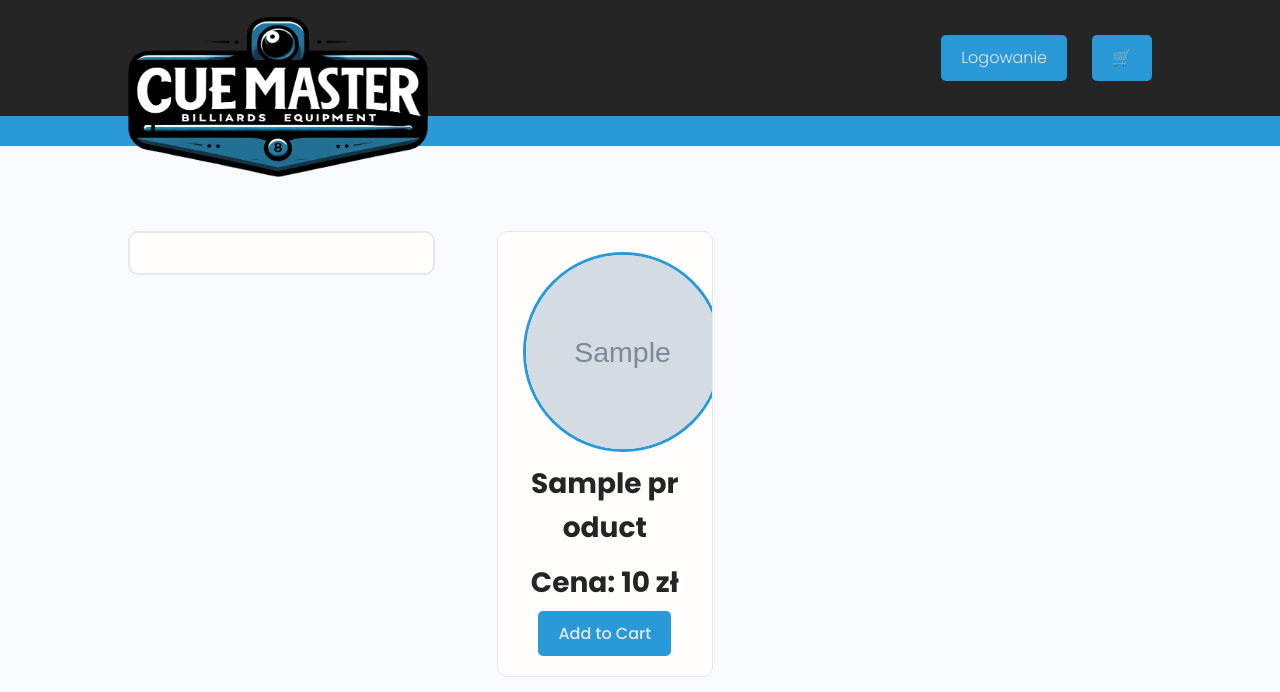
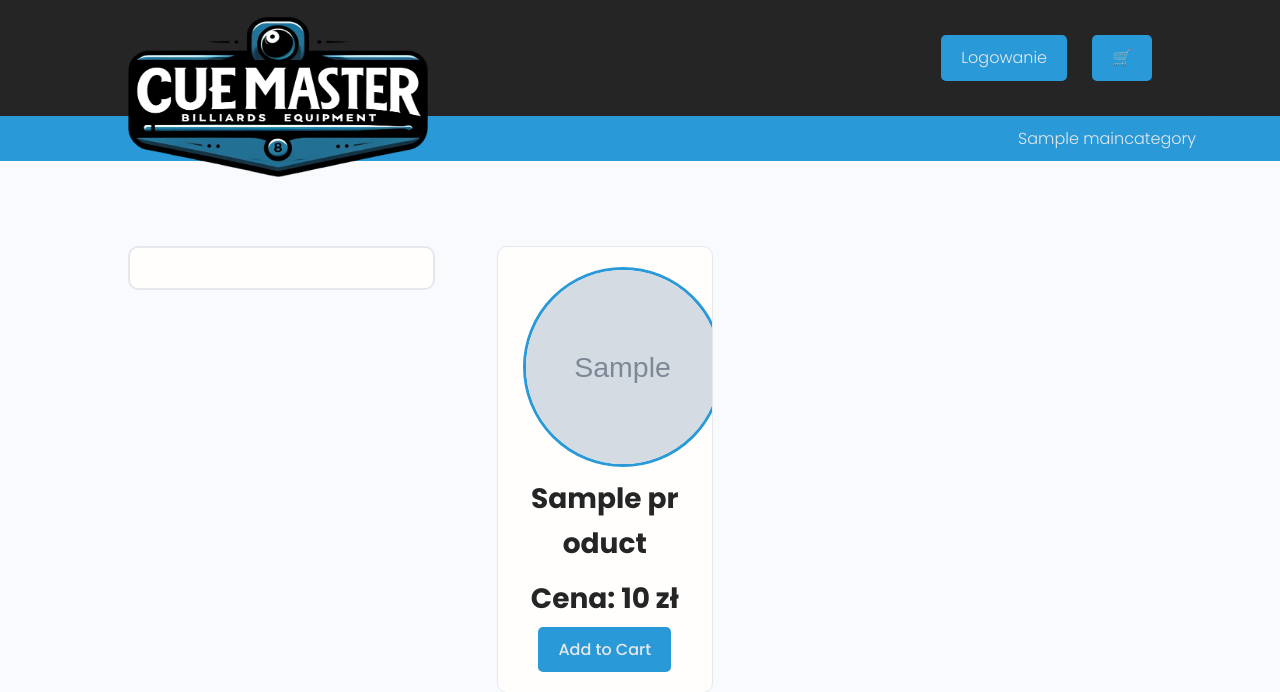
Before and after one commit to maresyp/e-commerce, a Django app: page / in a window 1280 px wide. Shown: the top 692 px of the page. Run offline with Django 4.2, Linux system fonts and the light colour scheme; tables that the repository leaves empty hold one stand-in row (values such as "Sample post"); grey boxes marked "Sample" are stand-in pictures; some libraries are stand-ins or nearby versions.

Commit message:
Category display added.

```diff
--- a/shop/admin.py
+++ b/shop/admin.py
@@ -1,6 +1,6 @@
 from django.contrib import admin
 
-from .models import Product
+from .models import Product, MainCategory, SubCategory
 
 # Register your models here.
 admin.site.register(Product)
--- a/shop/models.py
+++ b/shop/models.py
@@ -6,10 +6,16 @@ class MainCategory(models.Model):
     id = models.UUIDField(default=uuid.uuid4, primary_key=True, unique=True, editable=False)
     name = models.CharField(max_length=50)
 
+    def __str__(self):
+        return self.name
+
 class SubCategory(models.Model):
     id = models.UUIDField(default=uuid.uuid4, primary_key=True, unique=True, editable=False)
     mainCategory = models.ForeignKey("shop.MainCategory", on_delete=models.CASCADE)
     name = models.CharField(max_length=50)
+
+    def __str__(self):
+        return self.name
 
 class Product(models.Model):
     id = models.UUIDField(default=uuid.uuid4, primary_key=True, unique=True, editable=False)
@@ -18,6 +24,7 @@ class Product(models.Model):
     quantity = models.IntegerField()
     description = models.TextField()
     product_image = models.ImageField(upload_to='shop', default="", null=True, blank=True)
+    category = models.ForeignKey("shop.SubCategory", on_delete=models.CASCADE)
 
     def __str__(self):
         return self.name
--- a/shop/templates/shop/store.html
+++ b/shop/templates/shop/store.html
@@ -6,7 +6,7 @@
         <div class="column column--1of3">
           <div class="card text-center">
             <div class="card__body dev">
-
+              {% comment %} {% endcomment %}
             </div>
           </div>
         </div>
--- a/shop/urls.py
+++ b/shop/urls.py
@@ -4,4 +4,6 @@ from . import views
 
 urlpatterns = [
     path('', views.store, name="home_page"),
+    path('store/', views.store, name='store'),
+    path('store/<uuid:category_id>/', views.store, name='store'),
 ]
--- a/shop/views.py
+++ b/shop/views.py
@@ -1,12 +1,18 @@
 from django.shortcuts import render
 
-from .models import Product
+from .models import Product, MainCategory
+
 
 # Create your views here.
 
-def store(request):
+def store(request, category_id=None):
     page = 'store'
-    products = Product.objects.all()
-    context = {'products': products, 'page': page}
+    categories = MainCategory.objects.all()
+
+    if category_id:
+        products = Product.objects.filter(category__mainCategory__id=category_id)
+    else:
+        products = Product.objects.all()
+    context = {'products': products, 'page': page, 'categories': categories}
 
     return render(request, 'shop/store.html', context)
--- a/static/styles/app.css
+++ b/static/styles/app.css
@@ -91,13 +91,14 @@ img {
   position: sticky;
   z-index: 110;
   background-color: var(--color-main-light);
-  padding: 1.5rem 0;
 }
 
-.subheader > .container {
+.subHeader > .container {
   display: flex;
   justify-content: space-between;
   align-items: center;
+  width: 90%;
+  flex-direction: row-reverse;
 }
 
 .subHeader > .container > p {
@@ -117,10 +118,11 @@ img {
   align-items: center;
   list-style: none;
   gap: 6.5rem;
+  si
 }
 
 .subHeader__menuItem > a {
-  color: var(--color-sub-light);
+  color: var(--color-light);
   font-weight: 300;
 }
 
--- a/templates/navbar.html
+++ b/templates/navbar.html
@@ -36,8 +36,17 @@
 </header>
 
 {% if page == 'store' %}
-
 <div class="subHeader">
-
+    <div class="container container--narrow">
+        <nav class="subHeader__nav">
+            <ul class="subHeader__menu">
+                {% for category in categories %}
+                <li class="subHeader__menuItem">
+                    <a href="{% url 'store' category.id %}" class="btn btn--main">{{ category.name }}</a>
+                </li>
+                {% endfor %}
+            </ul>
+        </nav>
+    </div>
 </div>
 {% endif %}
```
Also changed, not shown: Users/migrations/0001_initial.py, cart/migrations/0001_initial.py, shop/migrations/0001_initial.py, shop/migrations/0002_alter_product_image.py (deleted), shop/migrations/0003_rename_image_product_product_image.py (deleted), shop/migrations/0004_alter_product_product_image.py (deleted), shop/migrations/0005_maincategory_subcategory.py (deleted).
